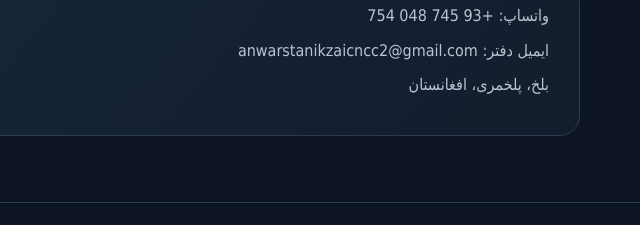
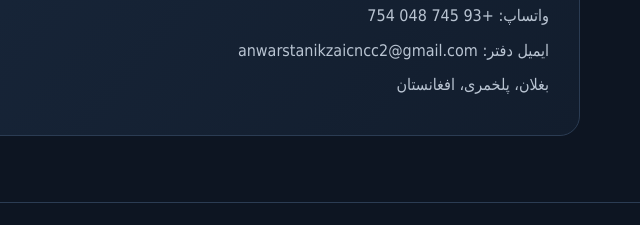
Before and after one commit to cncc2-cloud/cncco2-cloud.github.io, a plain HTML site: page index.html in a window 1280 px wide. Shown: the part 3695-3920 px from the top of the page, 640-1280 px from the left. Drawn offline with Linux system fonts and the light colour scheme.

Commit message:
Correct Pul-e-Khumri province to Baghlan

```diff
--- a/index.html
+++ b/index.html
@@ -50,6 +50,6 @@ section{padding:66px 0}.section-head{margin-bottom:26px}.section-head small{colo
 <figure class="shot"><div class="photo"><img loading="lazy" src="https://xprocnc.com/wp-content/uploads/2025/05/cnc-router-for-wood.png" alt="نقش دکوراتیو در حال ساخت با CNC"></div><figcaption><strong>ساخت طرح با CNC</strong><span>نمونه فرایند تولید طرح</span></figcaption></figure>
 </div><p style="color:var(--muted);font-size:12px;margin-top:18px">توجه: تصاویر این صفحه فعلاً تصاویر نمایشی برای معرفی نوع خدمات و دستگاه‌ها هستند؛ به‌عنوان نمونه‌کار شخصی شما معرفی نشده‌اند. بعداً می‌توانیم عکس‌ها و ویدیوهای واقعی کارگاه و پروژه‌های خودتان را جایگزین کنیم.</p></div></section>
 <section id="about"><div class="wrap about-grid"><div><div class="section-head"><small>درباره متخصص</small><h2>تجربه فنی در کنار طراحی</h2></div><p style="color:var(--muted)">محمد انور ستانکزی در زمینه طراحی و کار با دستگاه‌های CNC و لیزر CO₂ فعالیت دارد. خدمات شامل طراحی و آماده‌سازی فایل، نصب و راه‌اندازی، تعمیرات، کالیبراسیون و سرویس دستگاه‌ها است. هدف، ارائه کار دقیق و پشتیبانی صمیمانه و مسئولانه برای مشتریان است.</p></div><div class="about-box"><h3 style="color:var(--gold);margin-top:0">نرم‌افزارهای مورد استفاده</h3><div class="skills"><div class="skill">ArtCAM</div><div class="skill">CorelDRAW</div><div class="skill">Aspire</div><div class="skill">NC Studio</div><div class="skill">Mach3</div><div class="skill">ArtWork</div></div></div></div></section>
-<section id="contact"><div class="wrap"><div class="contact-panel"><div><small style="color:var(--gold)">برای مشاوره و سفارش</small><h2 style="margin:4px 0 8px">در ارتباط باشیم</h2><p>واتساپ: +93 745 048 754</p><p>ایمیل دفتر: anwarstanikzaicncc2@gmail.com</p><p>بلخ، پلخمری، افغانستان</p></div><div class="buttons"><a class="btn" href="https://wa.me/93745048754">ارسال پیام واتساپ</a><a class="btn ghost" href="mailto:anwarstanikzaicncc2@gmail.com">ارسال ایمیل</a></div></div></div></section>
+<section id="contact"><div class="wrap"><div class="contact-panel"><div><small style="color:var(--gold)">برای مشاوره و سفارش</small><h2 style="margin:4px 0 8px">در ارتباط باشیم</h2><p>واتساپ: +93 745 048 754</p><p>ایمیل دفتر: anwarstanikzaicncc2@gmail.com</p><p>بغلان، پلخمری، افغانستان</p></div><div class="buttons"><a class="btn" href="https://wa.me/93745048754">ارسال پیام واتساپ</a><a class="btn ghost" href="mailto:anwarstanikzaicncc2@gmail.com">ارسال ایمیل</a></div></div></div></section>
 </main><footer><div class="wrap">محمد انور ستانکزی · AMW CNC <span style="float:left">© تمامی حقوق محفوظ است</span></div></footer>
 </body></html>
```
